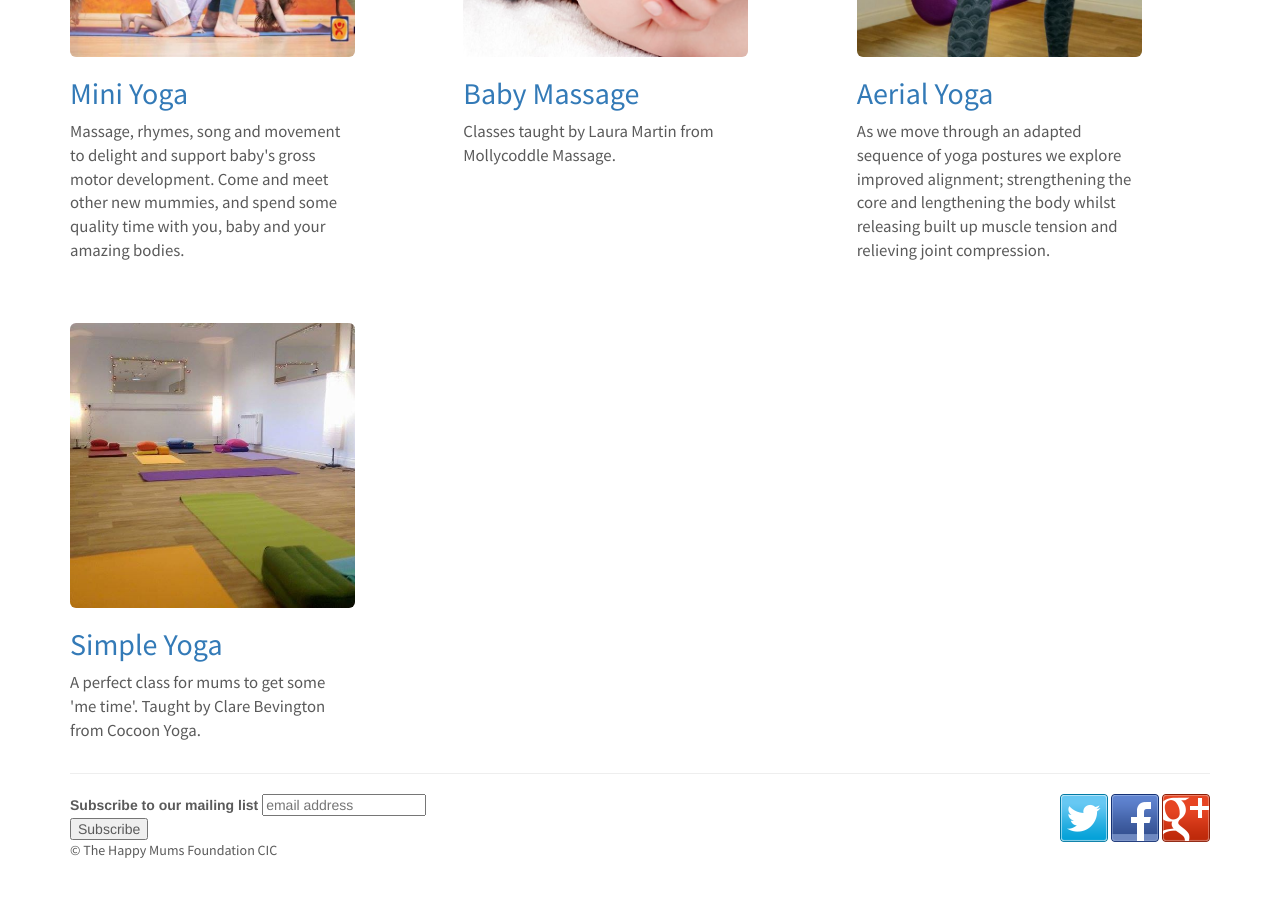
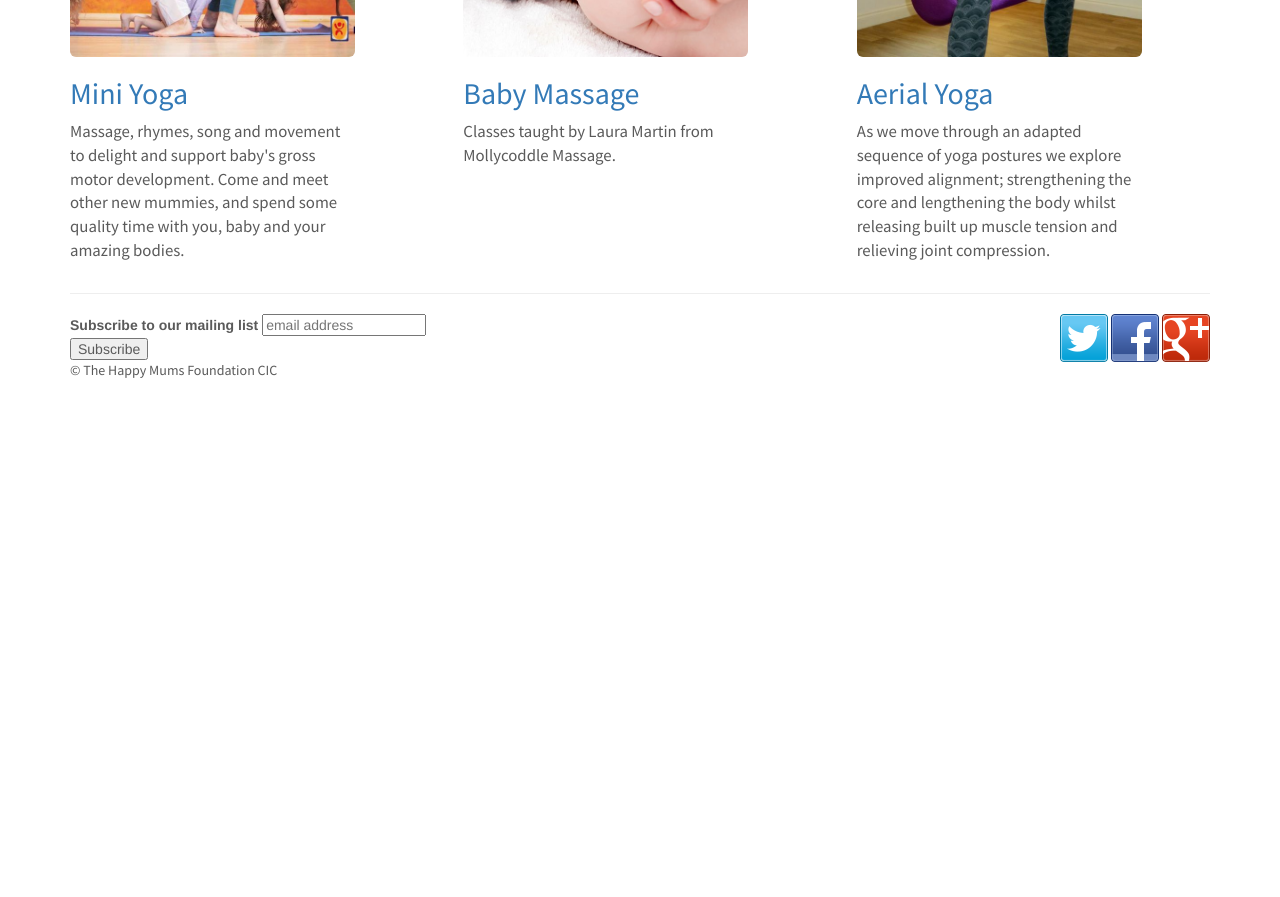
Before and after one commit to Happy-Mums-Foundation/happy-mums-foundation.github.io, a Jekyll site: the page built from services/postnatal-and-beyond.html, in a window 1280 px wide and 900 px high, scrolled down 1058 px. Shown: the top 897 px of the window. Built offline with Jekyll 4.4.1, drawn with Linux system fonts in a browser that asks for light colours; comment, search, counter and statistics services are not loaded; after the commit the page ends 1478 px from its top, so only the background shows below that.

Commit message:
Updated '/_data/postnatal_beyond.yml' via CloudCannon

```diff
--- a/_data/postnatal_beyond.yml
+++ b/_data/postnatal_beyond.yml
@@ -22,7 +22,3 @@
   link: 'http://www.cocoonyoga.co.uk'
   title: Aerial Yoga
   description: As we move through an adapted sequence of yoga postures we explore improved alignment; strengthening the core and lengthening the body whilst releasing built up muscle tension and relieving joint compression.
-- image: /img/postnatal-and-beyond-7.jpg
-  link: /services/yoga.html
-  title: Simple Yoga
-  description: "A perfect class for mums to get some 'me time'. Taught by Clare Bevington from Cocoon Yoga."
```
